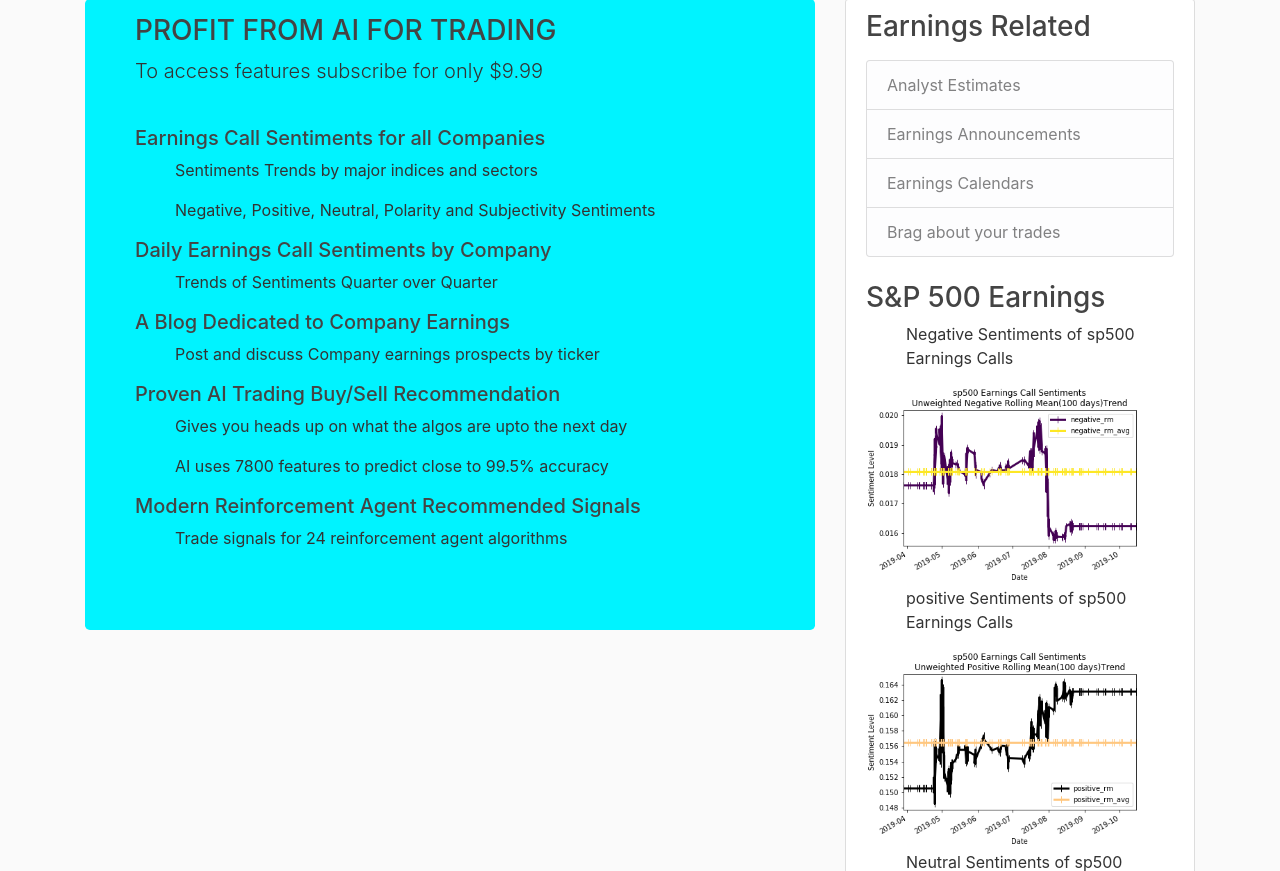
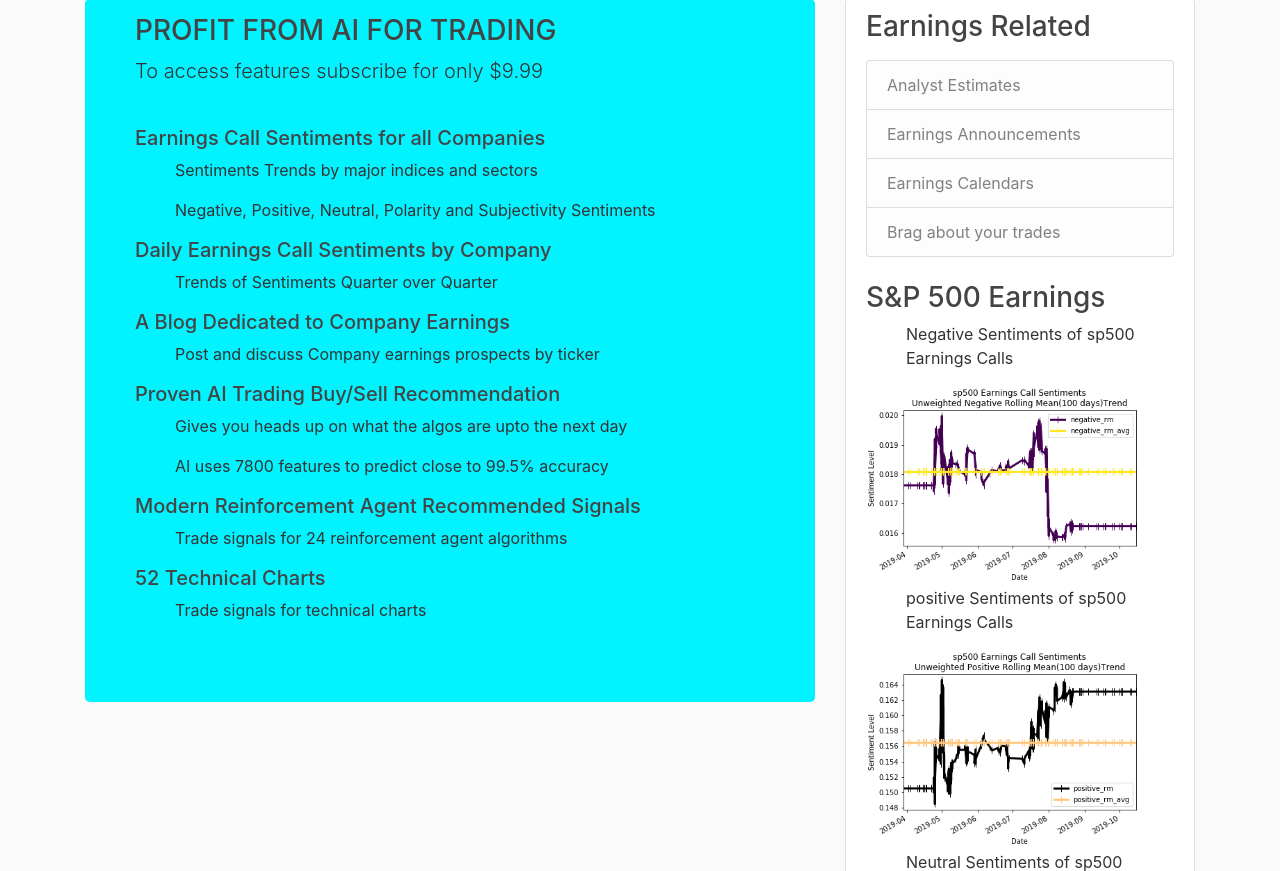
Before and after one commit to MCRen88/AI_Trade_Central, a Flask app: page /about in a window 1280 px wide. Shown: the part 81-952 px from the top of the page. Run offline with Flask 2, Linux system fonts and the light colour scheme; some libraries are stand-ins or nearby versions.

Commit message:
added technicals in about.html

```diff
--- a/earnings/templates/about.html
+++ b/earnings/templates/about.html
@@ -29,6 +29,8 @@
         	<ol>AI uses 7800 features to predict close to 99.5% accuracy</ol>
         <h5 class="display-6">Modern Reinforcement Agent Recommended Signals</h5>
         	<ol>Trade signals for 24 reinforcement agent algorithms</ol>
+        <h5 class="display-6">52 Technical Charts</h5>
+        	<ol>Trade signals for technical charts</ol>
  </div>
 
 {% endblock content %}
```
